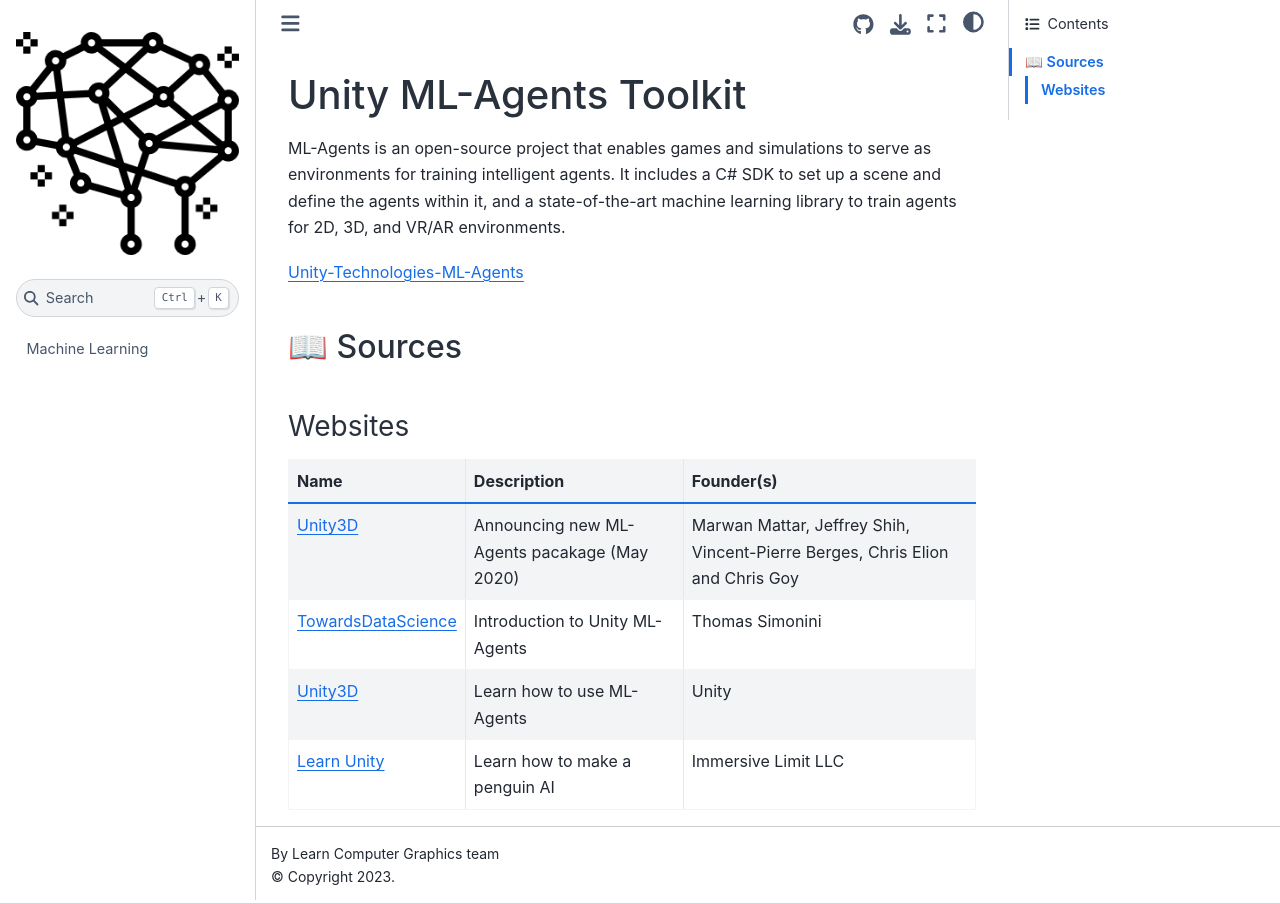
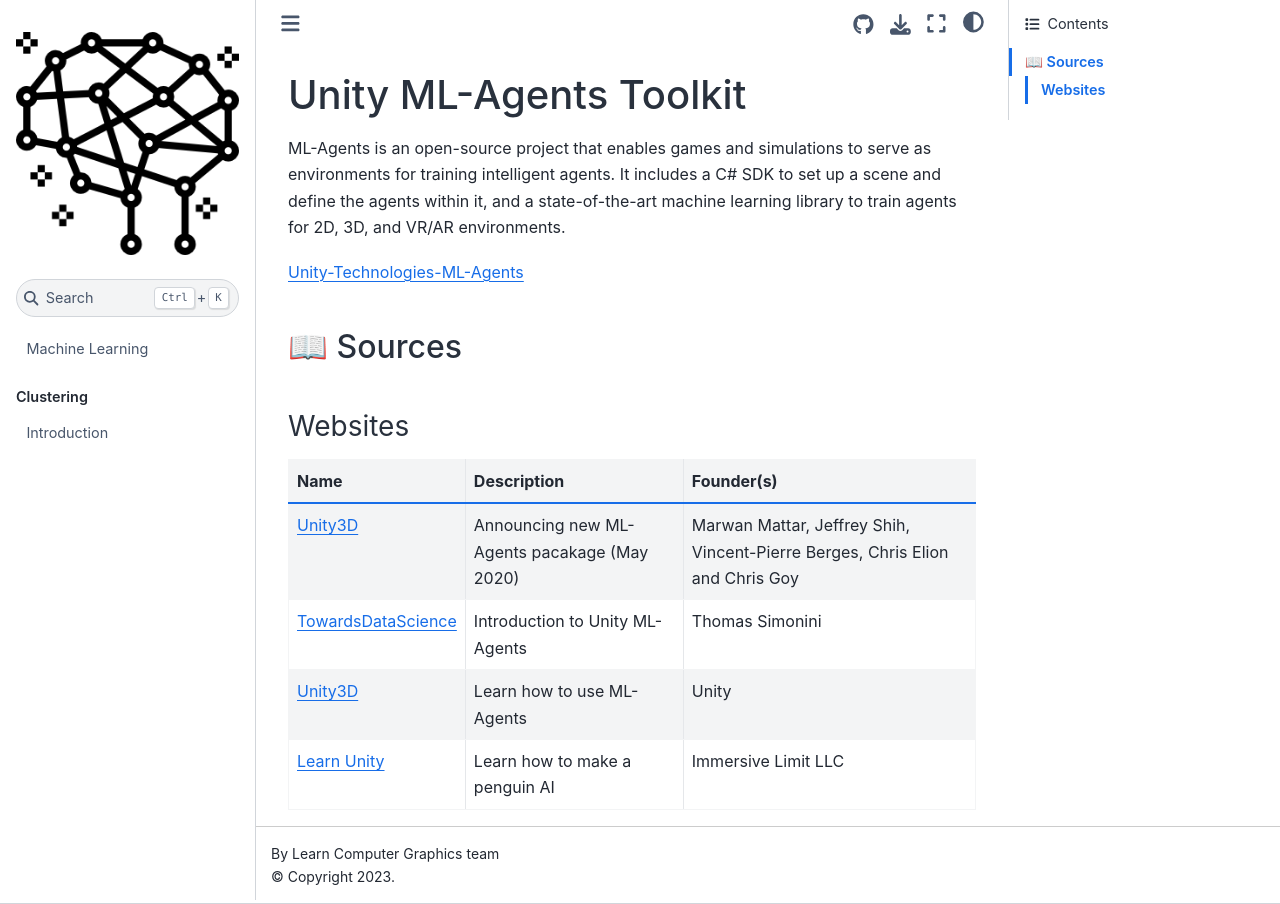
Before and after one commit to learn-computer-graphics/machine-learning, a Jupyter Book: the page built from exercises/Unity/README.md, in a window 1280 px wide. Built offline with Jupyter Book 1.0.4 settings and Sphinx 7.4.7 and the Sphinx Book theme 1.1.4, drawn with Linux system fonts in a browser that asks for light colours; pages that are not in the unit, such as notebooks, are missing from menus.

```diff
--- a/_config.yml
+++ b/_config.yml
@@ -10,3 +10,4 @@ html:
   favicon : "favicon.ico"
   use_issues_button: true
   use_repository_button: true
+  google_analytics_id: UA-180280643-3
--- a/_toc.yml
+++ b/_toc.yml
@@ -2,6 +2,7 @@
 
 - part: Clustering
   chapters:
+  - file: classes/Clustering/README
   - file: classes/Clustering/K-Means/K-Means
   - file: classes/Clustering/Mean-Shift/Mean-Shift
 
--- a/classes/Clustering/README.md
+++ b/classes/Clustering/README.md
@@ -1,4 +1,4 @@
-# Clustering
+# Introduction
 
 ## What ?
 Clustering is a statistical analysis, an unsupervised classification method brings together a set of learning algorithms whose purpose is to group together unlabelled data with similar properties. Within each cluster, data are grouped according to a common characteristic. Clustering is an algorithm that measures the proximity between each element based on defined criteria.
```
Also changed, not shown: README.md (+2 -0 lines), 3 other files.
